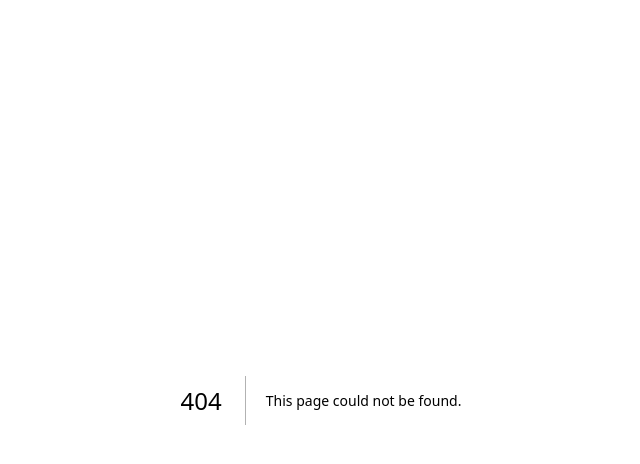
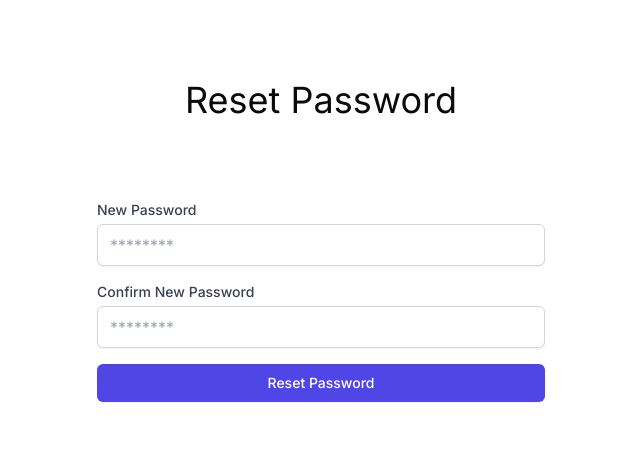
Before and after one commit to bryanmax9/beachhacks2025, a Next.js app: page /reset-password in a window 1280 px wide. Before the commit this address had no page. Shown: the top 464 px of the page, without its empty margins (319-959 px from the left). Built offline with nearby package versions, Linux system fonts and the light colour scheme.

Commit message:
Forgot password/Reset password pages set up

```diff
--- /dev/null
+++ b/src/app/(landing)/(auth)/forgot-password/page.tsx
@@ -0,0 +1,60 @@
+'use client';
+
+import { useState } from "react";
+import { createBrowser } from "@/lib/supabase/client";
+
+export default function ForgotPasswordPage() {
+    const [email, setEmail] = useState("");
+    const [message, setMessage] = useState("");
+    const [loading, setLoading] = useState(false);
+
+    const handlePasswordReset = async () => {
+        if (!email) {
+            setMessage("Please provide a valid email address.");
+            return;
+        }
+
+        setLoading(true);
+        setMessage("");
+        const supabase = createBrowser();
+
+        const { error } = await supabase.auth.resetPasswordForEmail(email, {
+            redirectTo: `${window.location.origin}/(landing)/(auth)/reset-password`,
+        });
+
+        if (error) {
+            setMessage(error.message || "An error occurred while sending the reset email.");
+        } else {
+            setMessage("A password reset email has been sent. Please check your inbox.");
+        }
+
+        setLoading(false);
+    };
+
+    return (
+        <div className="w-full flex flex-col items-center">
+            <h1 className="text-4xl my-20">Forgot Password</h1>
+            <div className="w-full max-w-md">
+                <label htmlFor="email" className="block text-sm font-medium text-gray-700">
+                    Enter your email address
+                </label>
+                <input
+                    id="email"
+                    type="email"
+                    placeholder="you@example.com"
+                    value={email}
+                    onChange={(e) => setEmail(e.target.value)}
+                    className="mt-1 block w-full border border-gray-300 rounded-md shadow-sm py-2 px-3 focus:outline-none focus:ring-indigo-500 focus:border-indigo-500"
+                />
+                <button
+                    onClick={handlePasswordReset}
+                    disabled={loading}
+                    className="mt-4 w-full flex justify-center py-2 px-4 border border-transparent rounded-md shadow-sm text-sm font-medium text-white bg-indigo-600 hover:bg-indigo-700 focus:outline-none focus:ring-2 focus:ring-offset-2 focus:ring-indigo-500"
+                >
+                    {loading ? "Sending..." : "Send Reset Email"}
+                </button>
+                {message && <p className="mt-4 text-sm text-gray-700">{message}</p>}
+            </div>
+        </div>
+    );
+}
--- /dev/null
+++ b/src/app/(landing)/(auth)/reset-password/page.tsx
@@ -0,0 +1,78 @@
+'use client';
+
+import { useState } from "react";
+import { createBrowser } from "@/lib/supabase/client";
+import { useRouter } from "next/navigation";
+
+export default function ResetPasswordPage() {
+    const router = useRouter();
+    const [password, setPassword] = useState("");
+    const [confirmPassword, setConfirmPassword] = useState("");
+    const [message, setMessage] = useState("");
+    const [loading, setLoading] = useState(false);
+
+    const handlePasswordReset = async () => {
+        if (password !== confirmPassword) {
+            setMessage("Passwords do not match.");
+            return;
+        }
+
+        if (password.length < 8) {
+            setMessage("Password must be at least 8 characters.");
+            return;
+        }
+
+        setLoading(true);
+        setMessage("");
+        const supabase = createBrowser();
+
+        const { error } = await supabase.auth.updateUser({ password });
+
+        if (error) {
+            setMessage(error.message || "An error occurred while resetting the password.");
+        } else {
+            setMessage("Password reset successful! Redirecting to login...");
+            setTimeout(() => router.push("/(landing)/(auth)/login"), 2000);
+        }
+
+        setLoading(false);
+    };
+
+    return (
+        <div className="w-full flex flex-col items-center">
+            <h1 className="text-4xl my-20">Reset Password</h1>
+            <div className="w-full max-w-md">
+                <label htmlFor="password" className="block text-sm font-medium text-gray-700">
+                    New Password
+                </label>
+                <input
+                    id="password"
+                    type="password"
+                    placeholder="********"
+                    value={password}
+                    onChange={(e) => setPassword(e.target.value)}
+                    className="mt-1 block w-full border border-gray-300 rounded-md shadow-sm py-2 px-3 focus:outline-none focus:ring-indigo-500 focus:border-indigo-500"
+                />
+                <label htmlFor="confirmPassword" className="block text-sm font-medium text-gray-700 mt-4">
+                    Confirm New Password
+                </label>
+                <input
+                    id="confirmPassword"
+                    type="password"
+                    placeholder="********"
+                    value={confirmPassword}
+                    onChange={(e) => setConfirmPassword(e.target.value)}
+                    className="mt-1 block w-full border border-gray-300 rounded-md shadow-sm py-2 px-3 focus:outline-none focus:ring-indigo-500 focus:border-indigo-500"
+                />
+                <button
+                    onClick={handlePasswordReset}
+                    disabled={loading}
+                    className="mt-4 w-full flex justify-center py-2 px-4 border border-transparent rounded-md shadow-sm text-sm font-medium text-white bg-indigo-600 hover:bg-indigo-700 focus:outline-none focus:ring-2 focus:ring-offset-2 focus:ring-indigo-500"
+                >
+                    {loading ? "Resetting..." : "Reset Password"}
+                </button>
+                {message && <p className="mt-4 text-sm text-gray-700">{message}</p>}
+            </div>
+        </div>
+    );
+}
```
